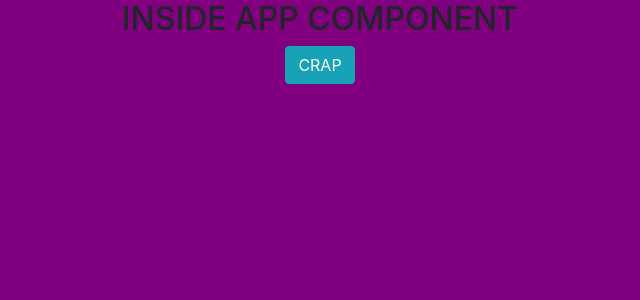
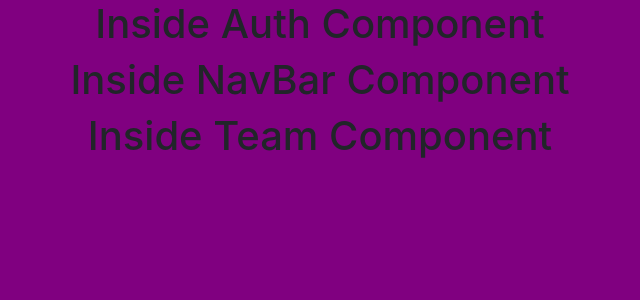
Before and after one commit to delindell/sports-roster, a React (Create React App) app: page / in a window 1280 px wide. Shown: the top 300 px of the page, without its empty margins (320-960 px from the left). Built offline with nearby package versions, Linux system fonts and the light colour scheme.

Commit message:
components built

```diff
--- a/package.json
+++ b/package.json
@@ -36,6 +36,7 @@
     "bootstrap": "^4.4.1",
     "eslint-config-airbnb-base": "^14.1.0",
     "firebase": "^7.14.3",
-    "node-sass": "^4.14.1"
+    "node-sass": "^4.14.1",
+    "prop-types": "^15.7.2"
   }
 }
--- a/src/App/App.js
+++ b/src/App/App.js
@@ -1,12 +1,18 @@
 import React from 'react';
+
+import Auth from '../components/Auth/Auth';
+import MyNavBar from '../components/MyNavBar/MyNavBar';
+import TeamContainer from '../components/TeamContainer/TeamContainer';
+
 import './App.scss';
 
 class App extends React.Component {
   render() {
     return (
       <div className="App">
-        <h2>INSIDE APP COMPONENT</h2>
-        <button className="btn btn-info">CRAP</button>
+        <Auth />
+        <MyNavBar />
+        <TeamContainer />
       </div>
     );
   }
--- /dev/null
+++ b/src/components/Auth/Auth.js
@@ -0,0 +1,15 @@
+import React from 'react';
+
+import './Auth.scss';
+
+class Auth extends React.Component {
+  render() {
+    return (
+      <div className="Auth">
+        <h1>Inside Auth Component</h1>
+      </div>
+    );
+  }
+}
+
+export default Auth;
--- /dev/null
+++ b/src/components/Auth/Auth.scss
@@ -0,0 +1,3 @@
+.Auth {
+  display: block;
+}
--- /dev/null
+++ b/src/components/MyNavBar/MyNavBar.js
@@ -0,0 +1,15 @@
+import React from 'react';
+
+import './MyNavBar.scss';
+
+class MyNavBar extends React.Component {
+  render() {
+    return (
+      <div className="MyNavBar">
+        <h1>Inside NavBar Component</h1>
+      </div>
+    );
+  }
+}
+
+export default MyNavBar;
--- /dev/null
+++ b/src/components/MyNavBar/MyNavBar.scss
@@ -0,0 +1,3 @@
+.MyNavBar {
+  display: block;
+}
--- /dev/null
+++ b/src/components/TeamContainer/TeamContainer.js
@@ -0,0 +1,15 @@
+import React from 'react';
+
+import './TeamContainer.scss';
+
+class TeamContainer extends React.Component {
+  render() {
+    return (
+      <div className="TeamContainer">
+        <h1>Inside Team Component</h1>
+      </div>
+    );
+  }
+}
+
+export default TeamContainer;
--- /dev/null
+++ b/src/components/TeamContainer/TeamContainer.scss
@@ -0,0 +1,3 @@
+.TeamContainer {
+  display: block;
+}
--- a/src/index.js
+++ b/src/index.js
@@ -8,7 +8,7 @@ ReactDOM.render(
   <React.StrictMode>
     <App />
   </React.StrictMode>,
-  document.getElementById('root')
+  document.getElementById('root'),
 );
 
 // If you want your app to work offline and load faster, you can change
```
Also changed, not shown: src/helpers/apiKeysExample.json (added, +11 -0 lines), 1 other file (tests, documents, lock files or other folders).
